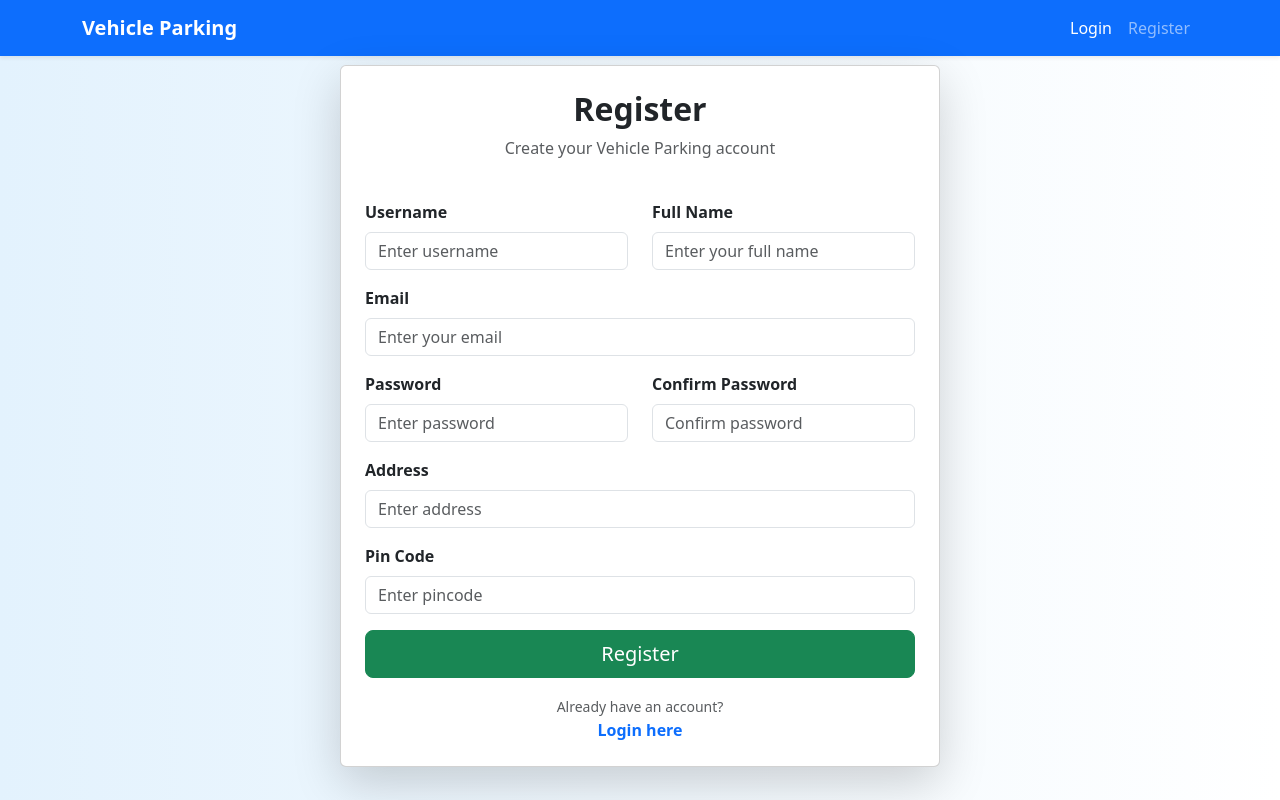
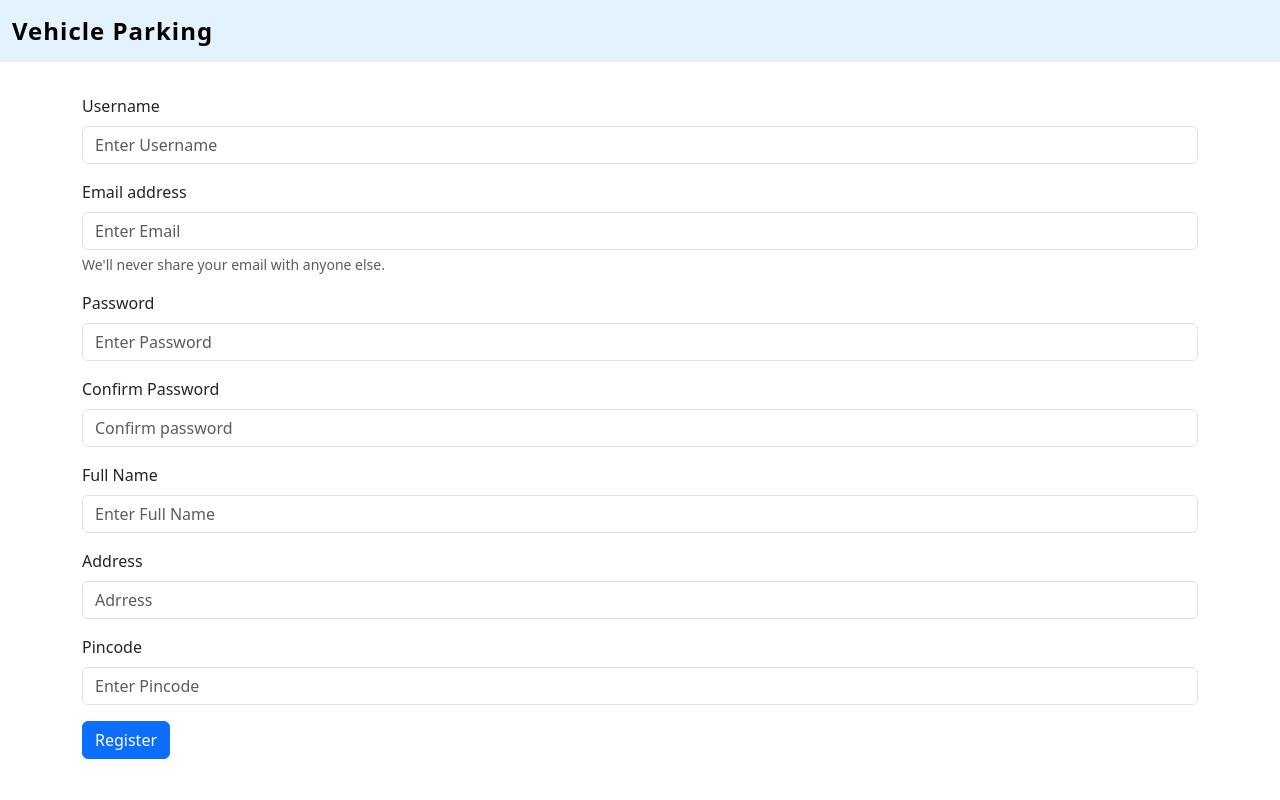
Before and after one commit to saiharshith10/vehicle-parking-app, a Flask app: page /register in a window 1280 px wide. Run offline with Flask 3, Linux system fonts and the light colour scheme.

Commit message:
day 3 code

```diff
--- a/controllers/config.py
+++ b/controllers/config.py
@@ -1,3 +1,4 @@
 class Config:
     SQLALCHEMY_DATABASE_URI = 'sqlite:///vehicle_parking.db'
     SQLALCHEMY_TRACK_MODIFICATIONS = False
+    SECRET_KEY = 'jctE657r568*^%YFII8'
--- a/controllers/models.py
+++ b/controllers/models.py
@@ -8,14 +8,15 @@ class User(db.Model):
     passhash = db.Column(db.String(256), nullable=False)
     name = db.Column(db.String(100), nullable=False)
     is_admin = db.Column(db.Boolean,default=False)
-
+    address = db.Column(db.String(200), nullable=False)
+    pincode = db.Column(db.String(10), nullable=False)
 class parking_lot(db.Model):
     id = db.Column(db.Integer, primary_key=True)
     location_name = db.Column(db.String(100), nullable=False)
     max_slots = db.Column(db.Integer,nullable=False)
     price = db.Column(db.Float,nullable=False)
     address = db.Column(db.String(200),nullable=False)
-    Pincode = db.Column(db.String(10),nullable=False)
+    pincode = db.Column(db.String(10),nullable=False)
 
 
 class parking_spot(db.Model):
--- a/controllers/routes.py
+++ b/controllers/routes.py
@@ -1,34 +1,87 @@
-from flask import render_template,request,redirect,url_for
+from flask import render_template,request,redirect,url_for,session
 from app import app
-from controllers.models import User,parking_lot
-
-
-@app.route('/',methods=['GET','POST'])
-def home():
-    if request.method == 'POST':
-        username = request.form.get('username')
-        password = request.form.get('password')
-        user = User.query.filter_by(username=username, passhash=password).first()
-        if user:
-            if user.is_admin:
-                return redirect(url_for('admin_dashboard', username=user.username))
-            else:
-                return redirect(url_for('user_dashboard', username=user.username))
-        else:
-            return render_template('register.html')
-    return render_template('index.html')
+from controllers.models import db, User, parking_lot,parking_spot,reserve_parking_spot
+from flask import flash
+from werkzeug.security import generate_password_hash, check_password_hash
 
 
 @app.route('/register')
 def register():
     return render_template('register.html')
-@app.route('/login')
+
+
+@app.route('/',methods=['GET','POST'])
 def login():
-    return render_template('index.html')
-@app.route('/admin_dashboard/<username>')
-def admin_dashboard(username):
-    return render_template('admin_dashboard.html', username=username)
-@app.route('/user_dashboard/<username>')
-def user_dashboard(username):
-    parking_lots = parking_lot.query.all()
-    return render_template('user_dashboard.html', username=username, parking_lots=parking_lots)
+    if request.method == 'GET':
+        return render_template('index.html')
+    if request.method == 'POST':
+         username = request.form.get('username')
+         password = request.form.get('password')
+         if not username or not password:
+            flash('All fields are required!','error')
+            return redirect(url_for('login'))
+         user = User.query.filter_by(username=username).first()
+
+         if not user:
+              flash('User not found!','error')
+              return redirect(url_for('register'))
+
+         if user.passhash!=password:
+              flash('Incorrect password!','error')
+              return redirect(url_for('login'))
+
+         session['username'] = user.username
+         session['is_admin'] = user.is_admin
+
+         if user.username == 'admin':
+                return redirect(url_for('admin_dashboard'))
+
+         else:
+                flash('Login successful!','success')
+                return redirect(url_for('user_dashboard'))
+
+
+@app.route('/register',methods=['POST'])
+def register_post():
+        username = request.form.get('username')
+        email = request.form.get('email')
+        password = request.form.get('password')
+        confirm_password = request.form.get('confirm_password')
+        name = request.form.get('full_name')
+        address = request.form.get('Address')
+        pincode = request.form.get('Pincode')
+
+        if not username or not password or not confirm_password:
+           flash('All fields are required!','error')
+           return redirect(url_for('register'))
+        if password != confirm_password:
+            flash('Passwords do not match! Registration failed.','danger')
+            return redirect(url_for('register'))
+        existing_user = User.query.filter_by(username=username).first()
+
+        if existing_user:
+             flash('Username already exists!','error')
+             return redirect(url_for('register'))
+        if username == 'admin':
+            flash('Username cannot be "admin"!')
+            return redirect(url_for('register'))
+        if username != 'admin':
+            new_user = User(username=username, email = email,passhash=password, name=name, address=address, pincode=pincode)
+            db.session.add(new_user)
+            db.session.commit()
+        return redirect(url_for('login'))
+
+
+@app.route('/admin_dashboard')
+def admin_dashboard():
+    return render_template('admin_dashboard.html')
+
+@app.route('/user_dashboard')
+def user_dashboard():
+     return render_template('user_dashboard.html')
+
+@app.route('/logout')
+def logout():
+     session.pop('username', None)
+     flash('You have been logged out successfully!')
+     return redirect(url_for('login'))
--- a/templates/layout.html
+++ b/templates/layout.html
@@ -18,6 +18,21 @@
 
 <body>
     {% include 'navbar.html' %}
+      <div class="container-fluid">
+        <div class="row justify-content-center">
+            <div class="col-6 m-3">
+                {% with messages = get_flashed_messages() %}
+                    {% if messages %}
+                        <div class="alert alert-info" role="alert">
+                            {% for message in messages %}
+                                {{ message }}
+                            {% endfor %}
+                        </div>
+                    {% endif %}
+                {% endwith %}
+            </div>
+        </div>
+    </div>
     <div class="container">
 
         {%block content %}
--- a/templates/navbar.html
+++ b/templates/navbar.html
@@ -1,20 +1,33 @@
-<nav class="navbar navbar-expand-lg navbar-dark bg-primary shadow-sm">
-    <div class="container">
-        <a class="navbar-brand fw-bold" href="{{ url_for('login')}}">Vehicle Parking</a>
-        <button class="navbar-toggler" type="button" data-bs-toggle="collapse" data-bs-target="#navbarNav"
-            aria-controls="navbarNav" aria-expanded="false" aria-label="Toggle navigation">
-            <span class="navbar-toggler-icon"></span>
-        </button>
+<nav class="navbar" style="background-color: #e3f2fd;" data-bs-theme="light">
+  <div class="container-fluid">
 
-        <div class="collapse navbar-collapse justify-content-end" id="navbarNav">
-            <ul class="navbar-nav">
+    <a class="navbar-brand" href="#" style="font-size: 1.5rem; font-weight: bold; letter-spacing: 1px;">
+      Vehicle Parking
+    </a>
+
+
+    {%if session.get('username') %}
+
+    <div class="d-flex align-items-center justify-content-end gap-4">
+      <a class="nav-link" href="/logout">logout</a>
+    </div>
+
+
+    {% else %}
+    <div class="collapse navbar-collapse" id="navbarSupportedContent">
+      <ul class="navbar-nav me-auto mb-2 mb-lg-0">
         <li class="nav-item">
-                    <a class="nav-link active" href="{{ url_for('login') }}">Login</a>
+          <a class="nav-link active" aria-current="page" href="/">Login</a>
         </li>
         <li class="nav-item">
-                    <a class="nav-link" href="{{ url_for('register') }}">Register</a>
+          <a class="nav-link " href="/register">Register</a>
         </li>
       </ul>
+      <form class="d-flex" role="search">
+        <input class="form-control me-2" type="search" placeholder="Search" aria-label="Search" />
+        <button class="btn btn-outline-success" type="submit">Search</button>
+      </form>
     </div>
+    {% endif %}
   </div>
 </nav>
--- a/templates/register.html
+++ b/templates/register.html
@@ -1,72 +1,64 @@
 {% extends 'layout.html' %}
+{%block title %}
+Register - Vehicle Parking System
+{% endblock %}
+{% block content %}
 
-{% block title %}
-    Register | Vehicle Parking System
+<form action="" class="form" method="POST">
+    <div class="mb-3">
+        <label for="username" class="form-label">Username</label>
+        <input type="text" class="form-control" id="username" name="username" placeholder="Enter Username" required>
+    </div>
+    <div class="mb-3">
+        <label for="email" class="form-label">Email address</label>
+        <input type="email" class="form-control" id="email" aria-describedby="emailHelp" name="email"
+            placeholder="Enter Email" required>
+        <div id="emailHelp" class="form-text">We'll never share your email with anyone else.</div>
+    </div>
+    <div class="mb-3">
+        <label for="exampleInputPassword1" class="form-label">Password</label>
+        <input type="password" class="form-control" id="exampleInputPassword1" name="password"
+            placeholder="Enter Password" required>
+    </div>
+    <div class="mb-3">
+        <label for="confirmPassword" class="form-label">Confirm Password</label>
+        <input type="password" class="form-control" id="confirmPassword" name="confirm_password"
+            placeholder="Confirm password" required>
+    </div>
+    <div class="mb-3">
+        <label for="fullname" class="form-label">Full Name</label>
+        <input type="text" class="form-control" id="fullname" name="full_name" placeholder="Enter Full Name" required>
+    </div>
+    <div class="mb-3">
+        <label for="address" class="form-label">Address</label>
+        <input type="text" class="form-control" id="address" name="Address" placeholder="Adrress" required>
+    </div>
+<div class="mb-3">
+        <label for="pincode" class="form-label">Pincode</label>
+        <input type="text" class="form-control" id="pincode" name="Pincode" placeholder="Enter Pincode" required>
+    </div>
+    <div class="form-group">
+        <button type="submit" class="btn btn-primary">Register</button>
+    </div>
+</form>
 {% endblock %}
 
-{% block content %}
-<style>
-    body {
-        background: linear-gradient(to right, #e3f2fd, #ffffff);
-    }
-</style>
 
-<div class="container d-flex align-items-center justify-content-center" style="min-height: 90vh;">
-    <div class="card shadow-lg p-4" style="width: 100%; max-width: 600px;">
-        <div class="text-center mb-4">
-            <h2 class="fw-bold">Register</h2>
-            <p class="text-muted">Create your Vehicle Parking account</p>
-        </div>
 
-        <form action="" method="POST" class="needs-validation" novalidate>
-            <div class="row">
-                <div class="mb-3 col-md-6">
-                    <label for="username" class="form-label fw-semibold">Username</label>
-                    <input type="text" name="username" placeholder="Enter username" required class="form-control">
-                </div>
 
-                <div class="mb-3 col-md-6">
-                    <label for="full_name" class="form-label fw-semibold">Full Name</label>
-                    <input type="text" name="full_name" placeholder="Enter your full name" required class="form-control">
-                </div>
-            </div>
-
-            <div class="mb-3">
-                <label for="email" class="form-label fw-semibold">Email</label>
-                <input type="email" name="email" placeholder="Enter your email" required class="form-control">
-            </div>
-
-            <div class="row">
-                <div class="mb-3 col-md-6">
-                    <label for="password" class="form-label fw-semibold">Password</label>
-                    <input type="password" name="password" placeholder="Enter password" required class="form-control">
-                </div>
-
-                <div class="mb-3 col-md-6">
-                    <label for="confirm_password" class="form-label fw-semibold">Confirm Password</label>
-                    <input type="password" name="confirm_password" placeholder="Confirm password" required class="form-control">
-                </div>
-            </div>
-
-            <div class="mb-3">
-                <label for="address" class="form-label fw-semibold">Address</label>
-                <input type="text" name="address" placeholder="Enter address" required class="form-control">
-            </div>
-
-            <div class="mb-3">
-                <label for="pincode" class="form-label fw-semibold">Pin Code</label>
-                <input type="text" name="pincode" placeholder="Enter pincode" required class="form-control">
-            </div>
-
-            <div class="d-grid mb-3">
-                <button type="submit" class="btn btn-success btn-lg">Register</button>
-            </div>
-
-            <div class="text-center">
-                <small class="text-muted">Already have an account?</small><br>
-                <a href="{{ url_for('login') }}" class="text-decoration-none fw-semibold">Login here</a>
-            </div>
-        </form>
+<form>
+    <div class="mb-3">
+        <label for="exampleInputEmail1" class="form-label">Email address</label>
+        <input type="email" class="form-control" id="exampleInputEmail1" aria-describedby="emailHelp">
+        <div id="emailHelp" class="form-text">We'll never share your email with anyone else.</div>
     </div>
-</div>
-{% endblock %}
+    <div class="mb-3">
+        <label for="exampleInputPassword1" class="form-label">Password</label>
+        <input type="password" class="form-control" id="exampleInputPassword1">
+    </div>
+    <div class="mb-3 form-check">
+        <input type="checkbox" class="form-check-input" id="exampleCheck1">
+        <label class="form-check-label" for="exampleCheck1">Check me out</label>
+    </div>
+    <button type="submit" class="btn btn-primary">Submit</button>
+</form>
```
Also changed, not shown: controllers/create_database_instance.py (+5 -4 lines), templates/admin_dashboard.html (+3 -27 lines), templates/index.html (+25 -71 lines), templates/user_dashboard.html (added, +29 -0 lines), instance/vehicle_parking.db. Lines whose indentation alone changed are shown as unchanged.
